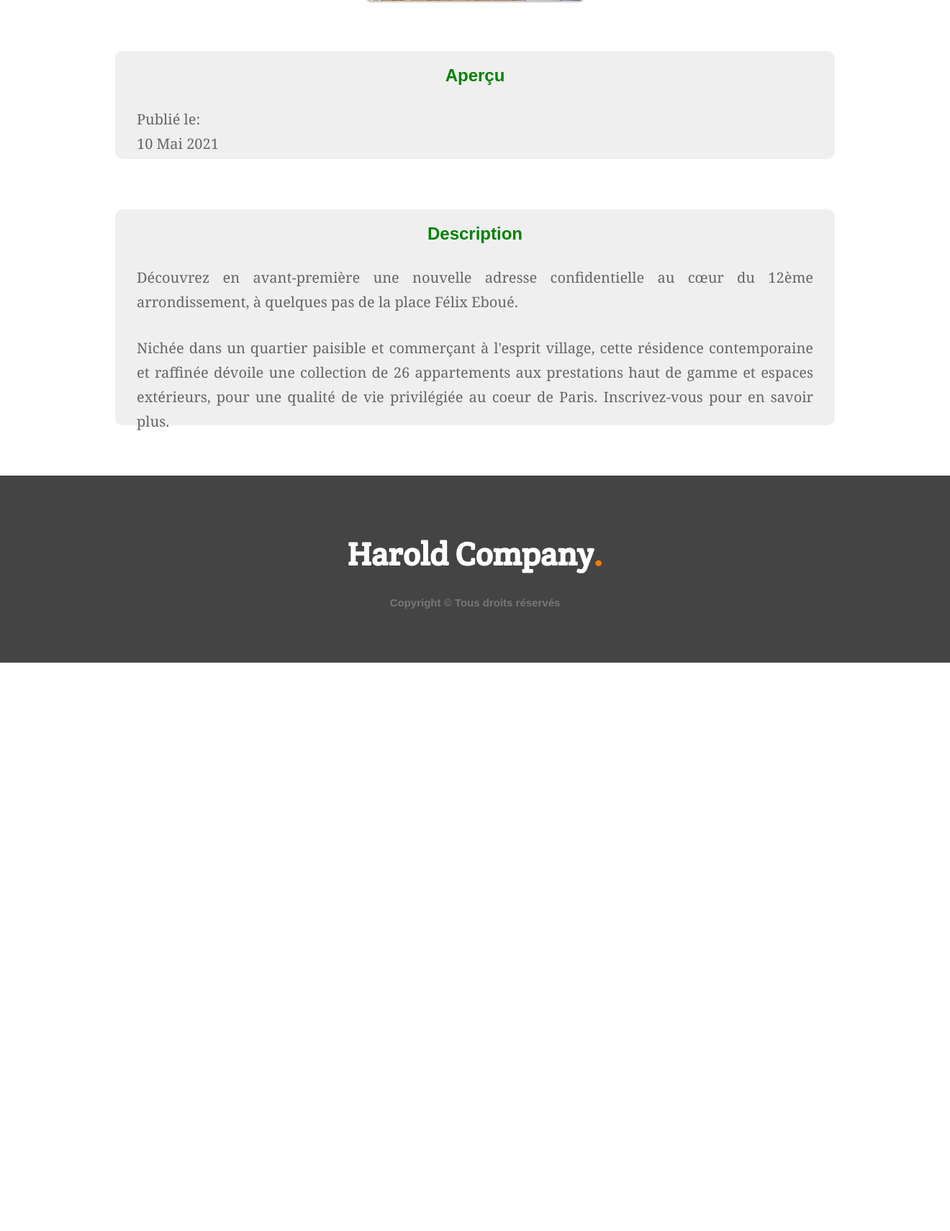
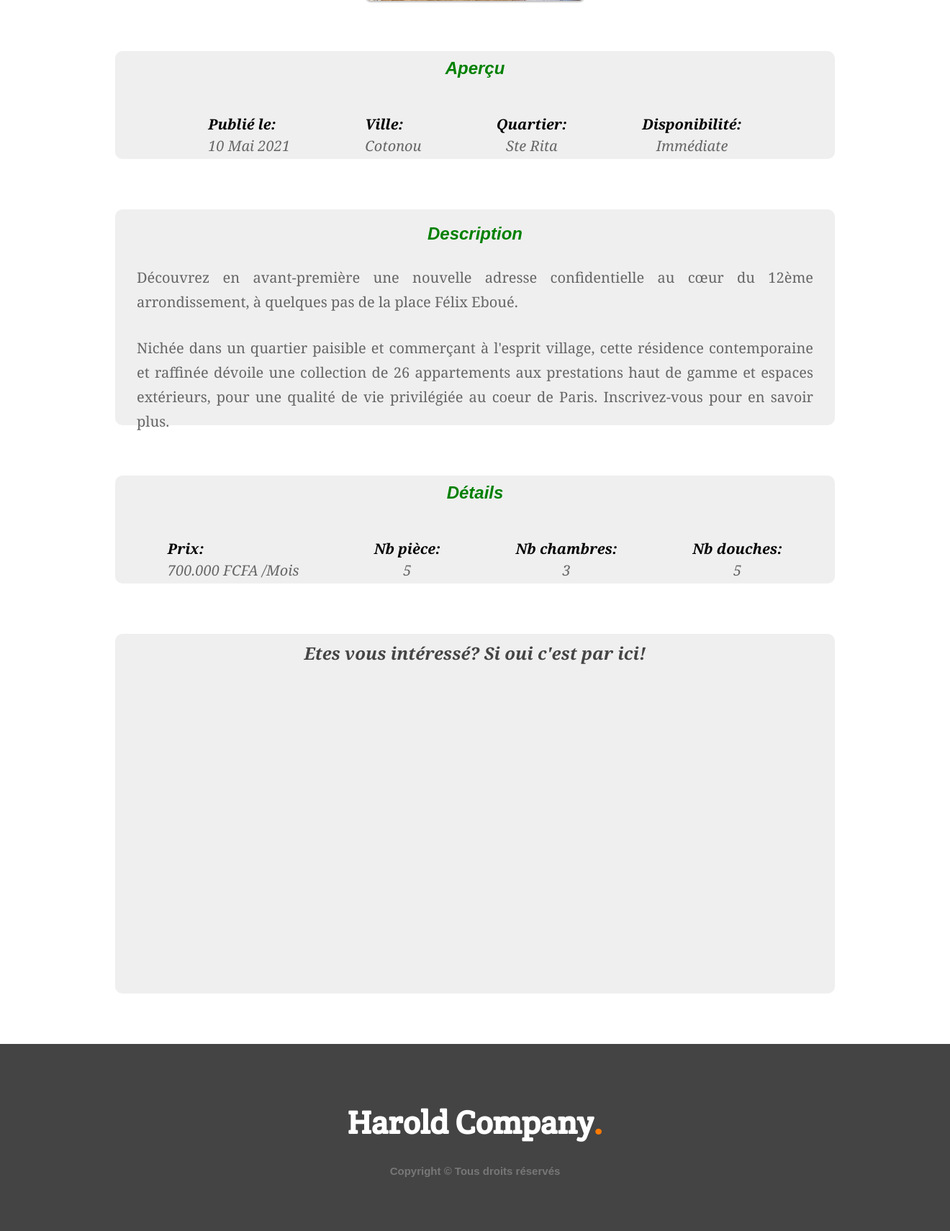
Before and after one commit to johnsonjw48/Harold-Company, a PHP site: page /index.php?action=Infos in a window 1320 px wide. Shown: the part 489-2200 px from the top of the page at 72% size. Before the commit the page ends 1410 px from the top, so only its background shows below. Run offline with PHP 8.4, Linux system fonts and the light colour scheme; data that the repository does not hold is empty; some web fonts are replaced.

Commit message:
page_details

```diff
--- a/Public/style.css
+++ b/Public/style.css
@@ -201,6 +201,23 @@ header nav ul li a
     background-color: #efefef;
 }
 
+#interesse{
+
+    margin-top: 70px;
+    margin-bottom: 70px;
+    width: 1000px;
+    height: 500px;
+   /* float: left;*/
+    border-radius: 10px;
+    background-color: #efefef;
+}
+
+#interesse h4{
+    font-family: georgia;
+    padding-top: 10px;
+    font-style: italic;
+}
+
 #aperçu{
     margin-top: 70px;
     margin-bottom: 70px;
@@ -213,20 +230,59 @@ header nav ul li a
 
 #aperçu h4{
     color: green;
-    padding-top: 20px;
+    padding-top: 10px;
+    font-style: italic;
+
 }
 
-#aperçu div{
+#aperçu section{
     text-align: justify;
+    font-size: 30px;
+    font-family: georgia;
+    margin: 50px;
+    display: inline-block;
+    font-style: italic;
+}
+
+#aperçu section p{
     font-size: 20px;
     font-family: georgia;
-    margin: 30px;
+    text-align: center;
 }
 
-#aperçu div p{
+#details{
+    margin-top: 70px;
+    margin-bottom: 70px;
+    width: 1000px;
+    height: 150px;
+   /* float: left;*/
+    border-radius: 10px;
+    background-color: #efefef;
+}
+
+#details h4{
+    color: green;
+    padding-top: 10px;
+    font-style: italic;
+
+}
+
+#details section{
+    text-align: justify;
+    font-size: 30px;
+    font-family: georgia;
+    margin: 50px;
+    display: inline-block;
+    font-style: italic;
+}
+
+#details section p{
     font-size: 20px;
     font-family: georgia;
+    text-align: center;
 }
+
+
 
 
 
@@ -239,7 +295,7 @@ header nav ul li a
 
 
 #inf h1{
-    color: lightseagreen;
+
     margin-top: 70px;
     font-family: times new roman;
     margin-bottom: 70px;
@@ -251,6 +307,7 @@ header nav ul li a
 #desc h4{
     color: green;
     padding-top: 20px;
+    font-style: italic;
 }
 
 #possibilities article:first-child{
--- a/Vues/Infos.php
+++ b/Vues/Infos.php
@@ -24,16 +24,31 @@
     <div id="aperçu">
       <h4>Aperçu</h4>
 
-      <div>
+      <section>
+         <h6>Publié le:</h6>
+         <p>10 Mai 2021</p>
+      </section>
 
-          <p>Publié le:</p>
 
-          <p>10 Mai 2021</p>
-      </div>
+      <section>
+        <h6>Ville:</h6>
+        <p>Cotonou</p>
+      </section>
+
+
+      <section>
+        <h6>Quartier:</h6>
+        <p>Ste Rita</p>
+      </section>
+
+
+      <section>
+        <h6>Disponibilité:</h6>
+        <p>Immédiate</p>
+      </section>
+
 
     </div>
-
-
 
   </center>
 
@@ -53,7 +68,55 @@
 
     </div>
   </center>
+
+
+
+  <center>
+    <div id="details">
+
+      <h4>Détails</h4>
+
+      <section>
+        <h6>Prix:</h6>
+        <p>700.000 FCFA /Mois</p>
+      </section>
+
+      <section>
+        <h6>Nb pièce:</h6>
+        <p>5</p>
+      </section>
+
+      <section>
+        <h6>Nb chambres:</h6>
+        <p>3</p>
+      </section>
+
+      <section>
+        <h6>Nb douches:</h6>
+        <p>5</p>
+      </section>
+
+
+
+
+
+    </div>
+  </center>
+
+
+  <center>
+
+    <div id="interesse">
+
+      <h4>Etes vous intéressé? Si oui c'est par ici!</h4>
+
+    </div>
+
+  </center>
+
+
 </div>
+
 
 
 
```
